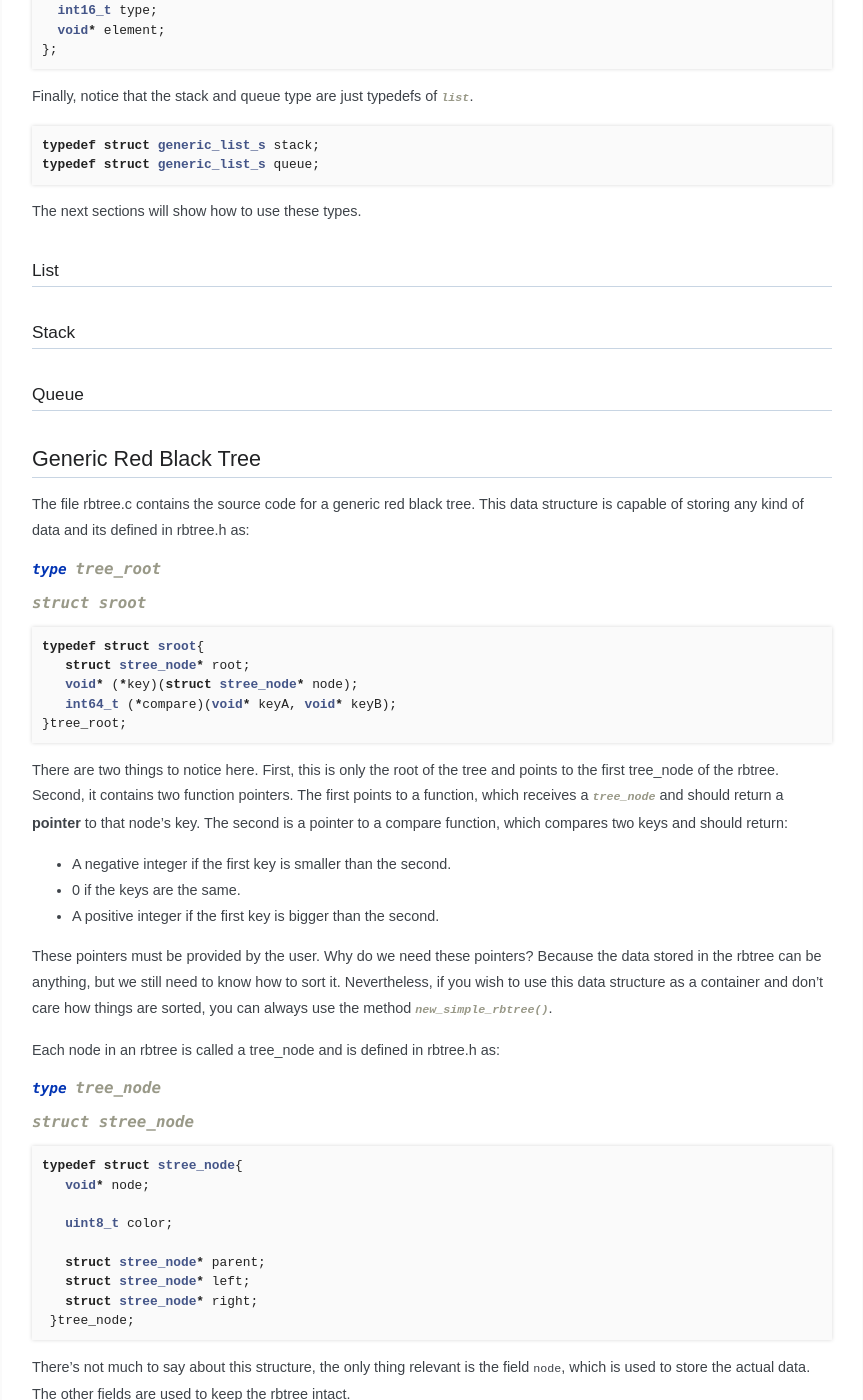
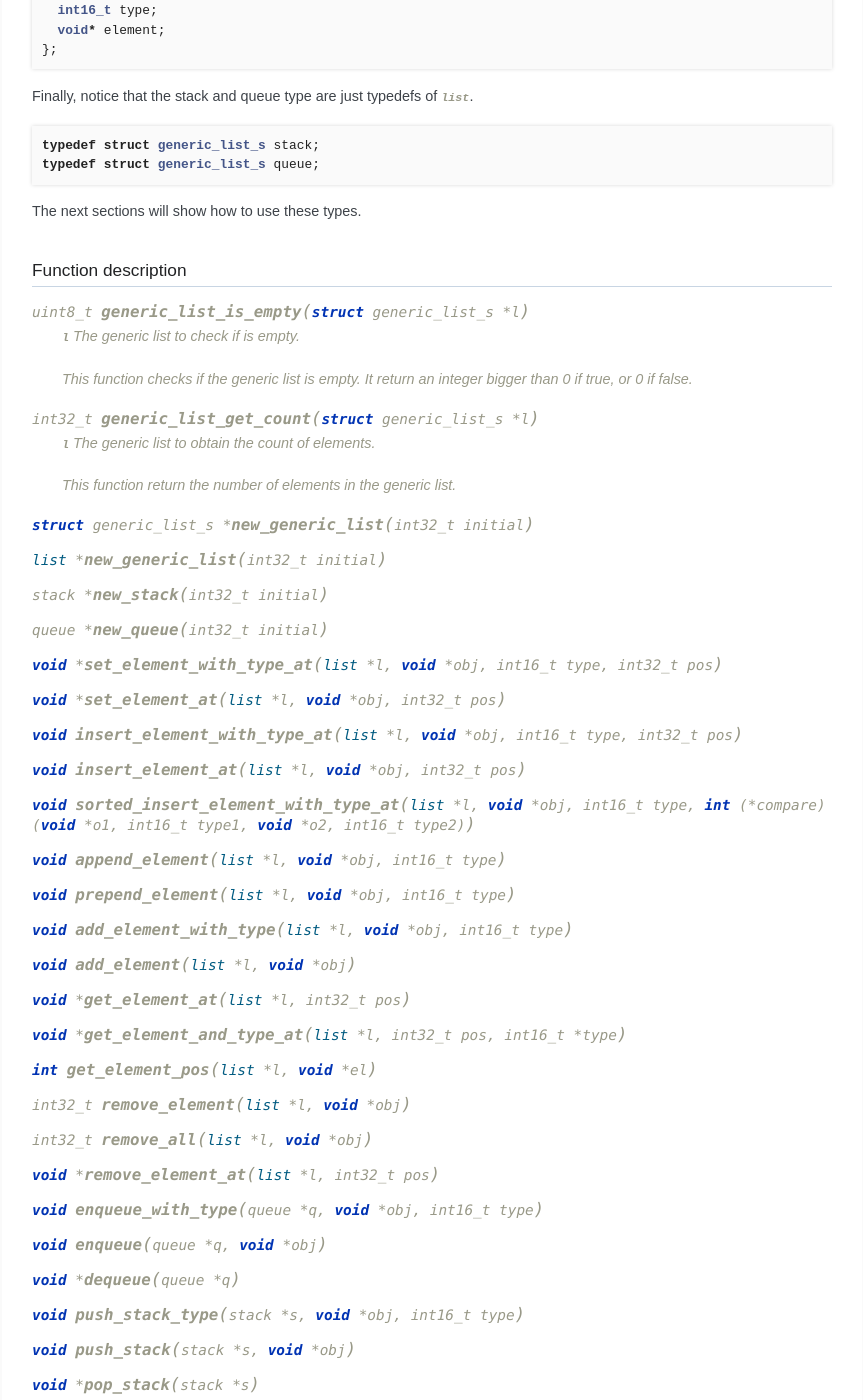
Before and after one commit to nullable/libxmlquery, a Sphinx documentation site: the page built from documentation/data_structures/datastructures.rst, in a window 1280 px wide and 1400 px high, scrolled down 676 px. Shown: the whole window, without its empty margins (298-1161 px from the left). Built offline with Sphinx 7.4.7, drawn with Linux system fonts in a browser that asks for light colours; pages that are not in the unit, such as notebooks, are missing from menus; some of the changed text lies outside the part shown.

Commit message:
Changed main.c

```diff
--- a/documentation/data_structures/datastructures.rst
+++ b/documentation/data_structures/datastructures.rst
@@ -42,14 +42,73 @@ Finally, notice that the stack and queue type are just typedefs of :c:type:`list
 
 The next sections will show how to use these types.
 
-List
-^^^^
+Function description
+^^^^^^^^^^^^^^^^^^^^
 
-Stack
-^^^^^
+.. c:function:: uint8_t generic_list_is_empty(struct generic_list_s* l)
 
-Queue
-^^^^^
+   :c:member:`l` The generic list to check if is empty.
+
+   This function checks if the generic list is empty. It return an integer bigger than 0 if true, or 0 if false.
+
+.. c:function:: int32_t generic_list_get_count(struct generic_list_s* l)
+
+   :c:member:`l` The generic list to obtain the count of elements.
+
+   This function return the number of elements in the generic list.
+
+.. c:function:: struct generic_list_s *new_generic_list(int32_t initial)
+.. c:function:: list* new_generic_list(int32_t initial)
+.. c:function:: stack* new_stack(int32_t initial)
+.. c:function:: queue* new_queue(int32_t initial)
+
+.. c:function:: void* set_element_with_type_at(list *l, void* obj, int16_t type, int32_t pos)
+.. c:function:: void* set_element_at(list *l, void* obj, int32_t pos)
+
+.. c:function:: void insert_element_with_type_at(list* l, void* obj, int16_t type, int32_t pos)
+.. c:function:: void insert_element_at(list* l, void* obj, int32_t pos)
+
+.. c:function:: void sorted_insert_element_with_type_at(list* l, void* obj, int16_t type, int(*compare)(void* o1, int16_t type1, void* o2, int16_t type2))
+
+.. c:function:: void append_element(list* l, void* obj, int16_t type)
+.. c:function:: void prepend_element(list* l, void* obj, int16_t type)
+
+.. c:function:: void add_element_with_type(list* l, void* obj, int16_t type)
+.. c:function:: void add_element(list* l, void* obj)
+
+.. c:function:: void* get_element_at(list* l, int32_t pos)
+.. c:function:: void* get_element_and_type_at(list* l, int32_t pos, int16_t* type)
+
+.. c:function:: int get_element_pos(list* l, void* el)
+
+.. c:function:: int32_t remove_element(list *l, void* obj)
+.. c:function:: int32_t remove_all(list *l, void* obj)
+.. c:function:: void* remove_element_at(list* l, int32_t pos)
+
+.. c:function:: void enqueue_with_type(queue* q, void* obj, int16_t type)
+.. c:function:: void enqueue(queue* q, void* obj)
+.. c:function:: void* dequeue(queue* q)
+
+.. c:function:: void push_stack_type(stack* s, void* obj, int16_t type)
+.. c:function:: void push_stack(stack* s, void* obj)
+.. c:function:: void* pop_stack(stack* s)
+
+.. c:function:: void reverse(struct generic_list_s *s)
+.. c:function:: list* remove_duplicates(list* l)
+
+.. c:function:: int16_t peek_element_type_at(list* l, int32_t pos)
+.. c:function:: int16_t peek_stack_type(stack *s)
+.. c:function:: int16_t peek_queue_type(queue *s)
+
+.. c:function:: struct generic_list_s *merge_lists(struct generic_list_s *l1, struct generic_list_s *l2)
+
+.. c:function:: struct generic_list_s *duplicate_generic_list(struct generic_list_s*)
+.. c:function:: void destroy_generic_list(struct generic_list_s *s)
+
+.. c:function:: generic_list_iterator* new_generic_list_iterator(struct generic_list_s*)
+.. c:function:: uint8_t generic_list_iterator_has_next(generic_list_iterator* i)
+.. c:function:: void* generic_list_iterator_next(generic_list_iterator* i)
+.. c:function:: void destroy_generic_list_iterator(generic_list_iterator* i)
 
 Generic Red Black Tree
 ----------------------
```
Also changed, not shown: 5 other files.
